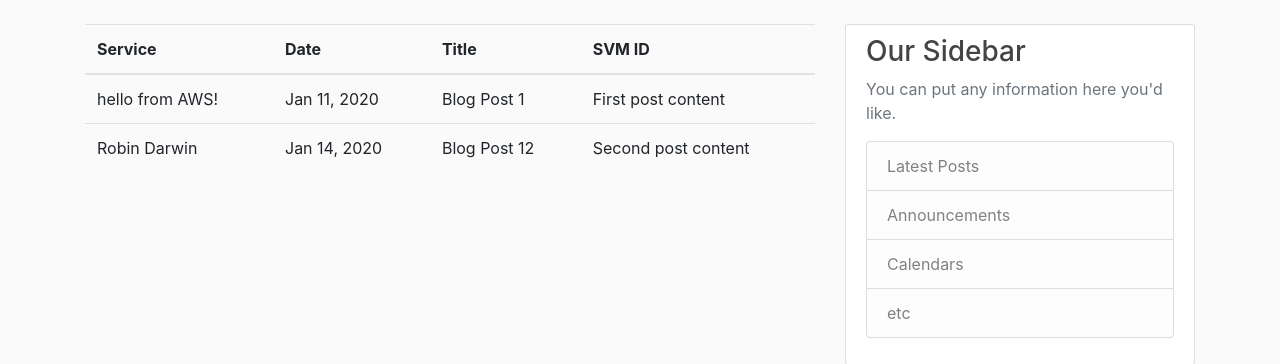
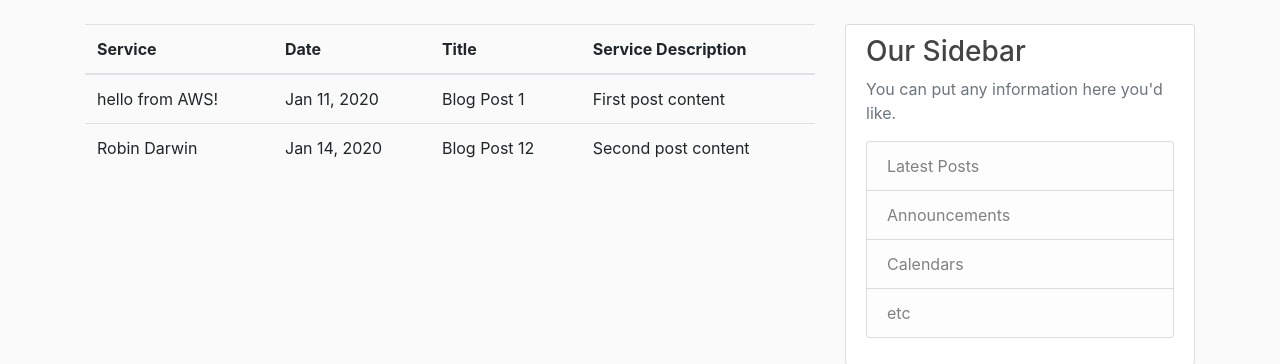
Before and after one commit to vineetpandey/Exposing-AWS-resources, a Flask app: page / in a window 1280 px wide. Shown: the part 56-420 px from the top of the page. Run offline with Flask 2, Linux system fonts and the light colour scheme; some libraries are stand-ins or nearby versions.

Commit message:
Updated the Flask HTML.Added Description

```diff
--- a/flask_aws/templates/home.html
+++ b/flask_aws/templates/home.html
@@ -7,7 +7,7 @@
           <th>Service</th>
           <th>Date</th>
           <th>Title</th>
-          <th>SVM ID</th>
+          <th>Service Description</th>
       <tr>
   </thead>
   <tbody>
```
